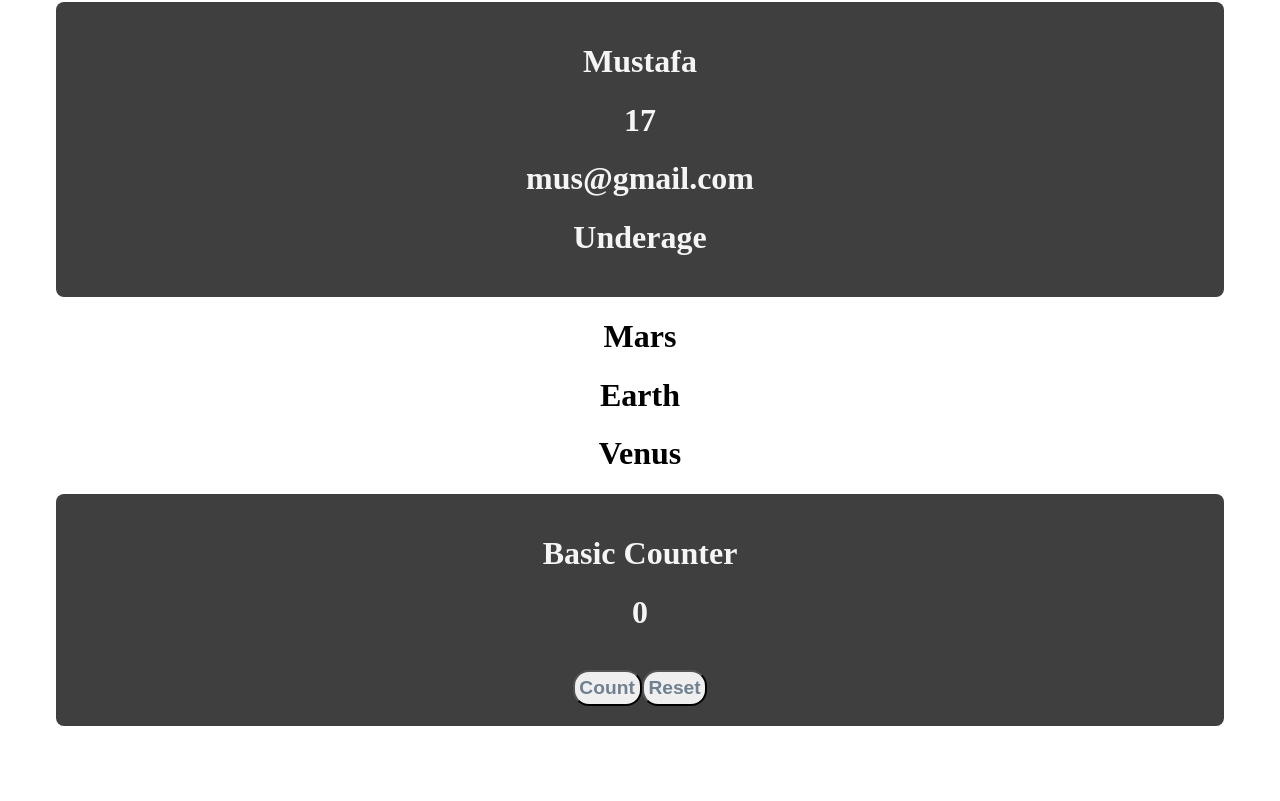
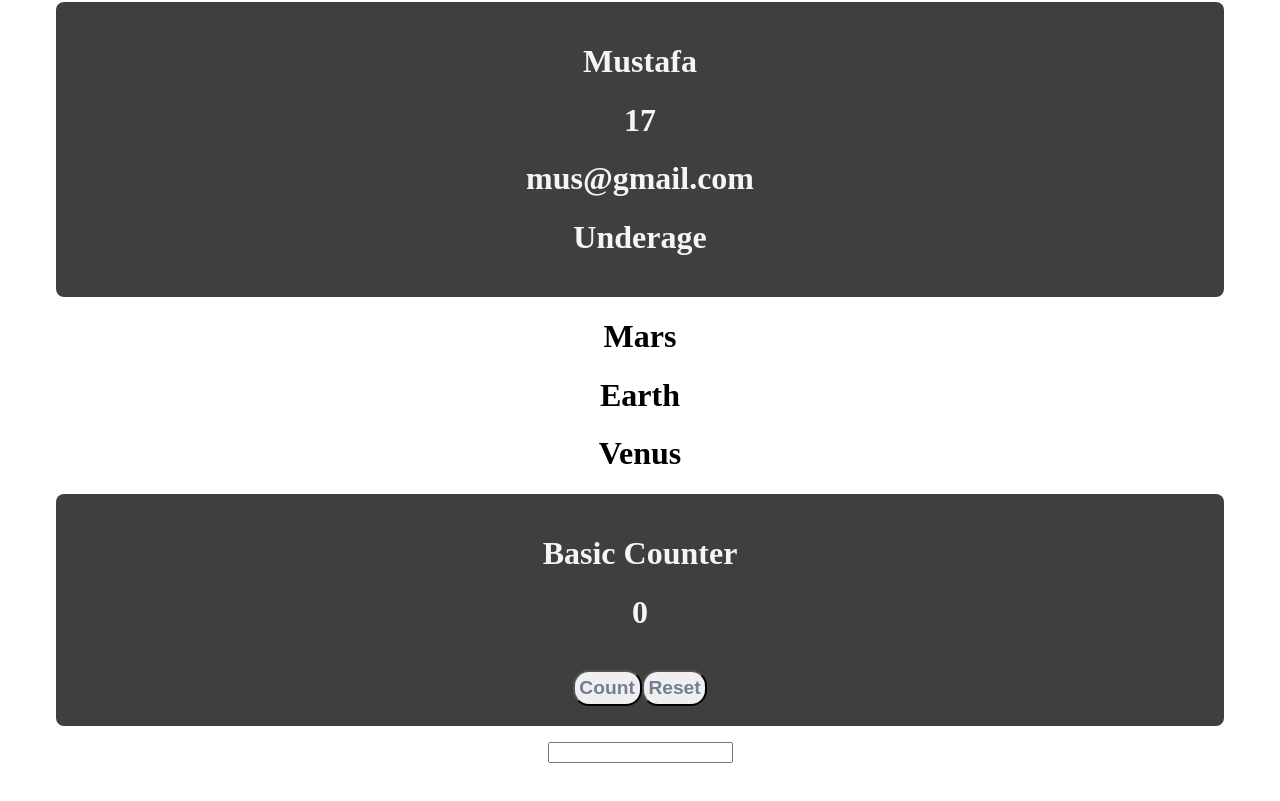
Before and after one commit to Minahil-Muhammad-Moiz/react-practice, a React (Vite) app: page / in a window 1280 px wide. Shown: the part 307-1108 px from the top of the page. Built offline with nearby package versions, Linux system fonts and the light colour scheme.

Commit message:
input text display

```diff
--- a/src/App.jsx
+++ b/src/App.jsx
@@ -5,9 +5,14 @@ import { useState } from 'react'
 
 function App() {
   const [count, setCount] = useState(0)
+  const [name, setName] = useState('')
 
   const increaseCount = ()=>{
     setCount(count+1)
+  }
+
+  const newName = (event)=>{
+    setName(event.target.value)
   }
   return (
     <>
@@ -25,6 +30,10 @@ function App() {
       <button onClick={increaseCount}>Count</button>
       <button onClick={()=> setCount(0)}>Reset</button>
     </div>
+    <div>
+      <input type='text' onChange={newName}/>
+      <h1>{name}</h1>
+    </div>
     </>
   )
 }
```
